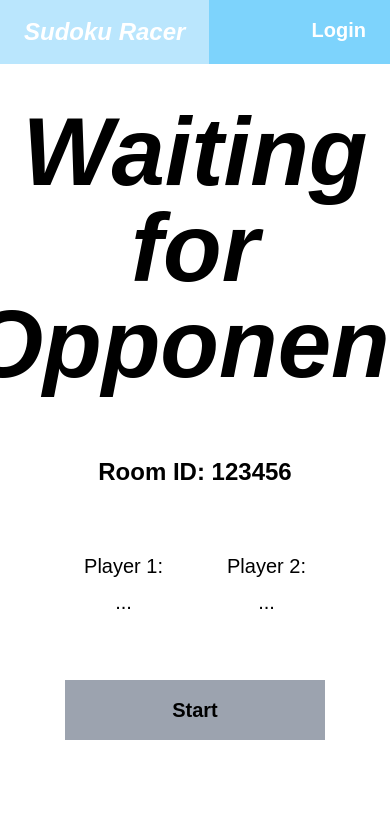
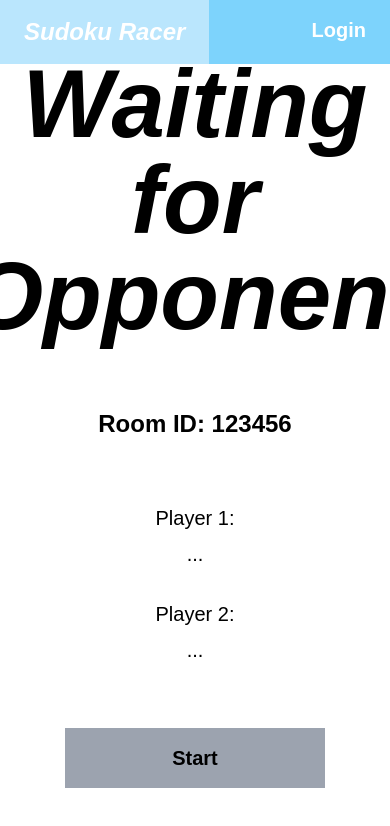
Before and after one commit to vmporuri/sudoku-racer, a React (Vite) app: page /waiting in a window 390 px wide. Shown: the top 826 px of the page. Built offline with nearby package versions, Linux system fonts and the light colour scheme.

Commit message:
fix: stack opponent names on mobile

```diff
--- a/src/components/WaitingRoom.jsx
+++ b/src/components/WaitingRoom.jsx
@@ -13,7 +13,7 @@ const WaitingRoom = () => {
           Waiting for Opponent
         </h1>
         <h2 className="text-2xl font-bold">Room ID: {roomID}</h2>
-        <div className="grid grid-cols-2 grid-rows-1 gap-16">
+        <div className="w-2/3 flex flex-col gap-8 md:flex-row md:gap-0 md:justify-evenly">
           <Combatant number={1} username={username} />
           <Combatant number={2} username={opponentName} />
         </div>
```
